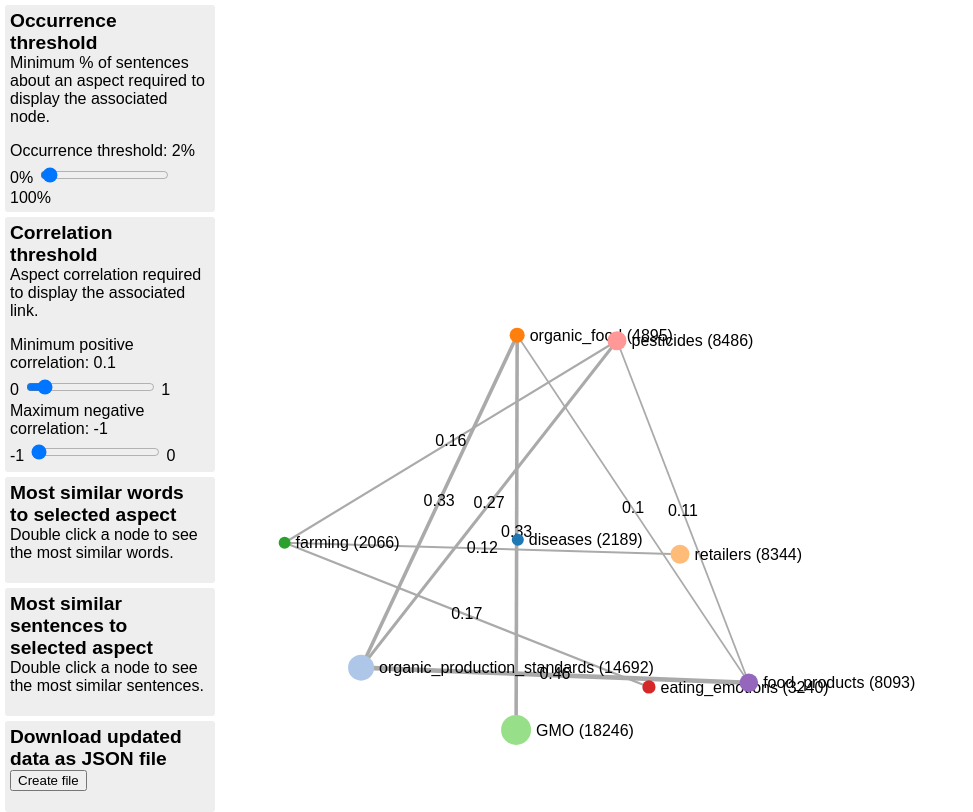
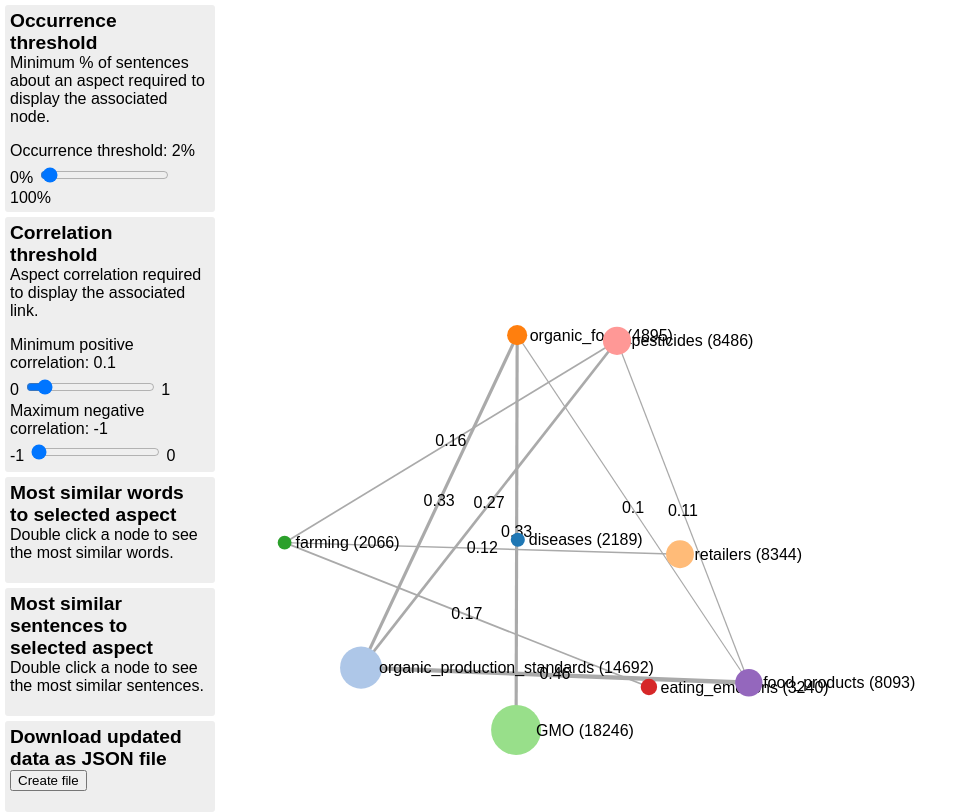
Before and after one commit to MartinKirchhoff/SocialVisTum, a plain HTML site: page visualization-demos/manual-labels/index.html in a window 1280 px wide. Shown: the top 812 px of the page, without its empty margins (0-973 px from the left). Drawn offline with nearby package versions, Linux system fonts and the light colour scheme.

Commit message:
Update index.html

```diff
--- a/visualization-demos/manual-labels/index.html
+++ b/visualization-demos/manual-labels/index.html
@@ -228,9 +228,9 @@
     });
 
     // Scales are used to calculate approriate values based on the data set
-    nodeScale = d3.scaleLinear().domain([min_occ, max_occ]).range([5, 15]);
+    nodeScale = d3.scaleLinear().domain([min_occ, max_occ]).range([5, 25]);
     nodeTextScale = d3.scaleLinear().domain([min_occ, max_occ]).range([10, 20]);
-    lineWidthScale = d3.scaleLinear().domain([0, 1]).range([.9, 9]);
+    lineWidthScale = d3.scaleLinear().domain([0, 1]).range([.3, 9]);
   }
 
   // Filter graph based on slider values
```
